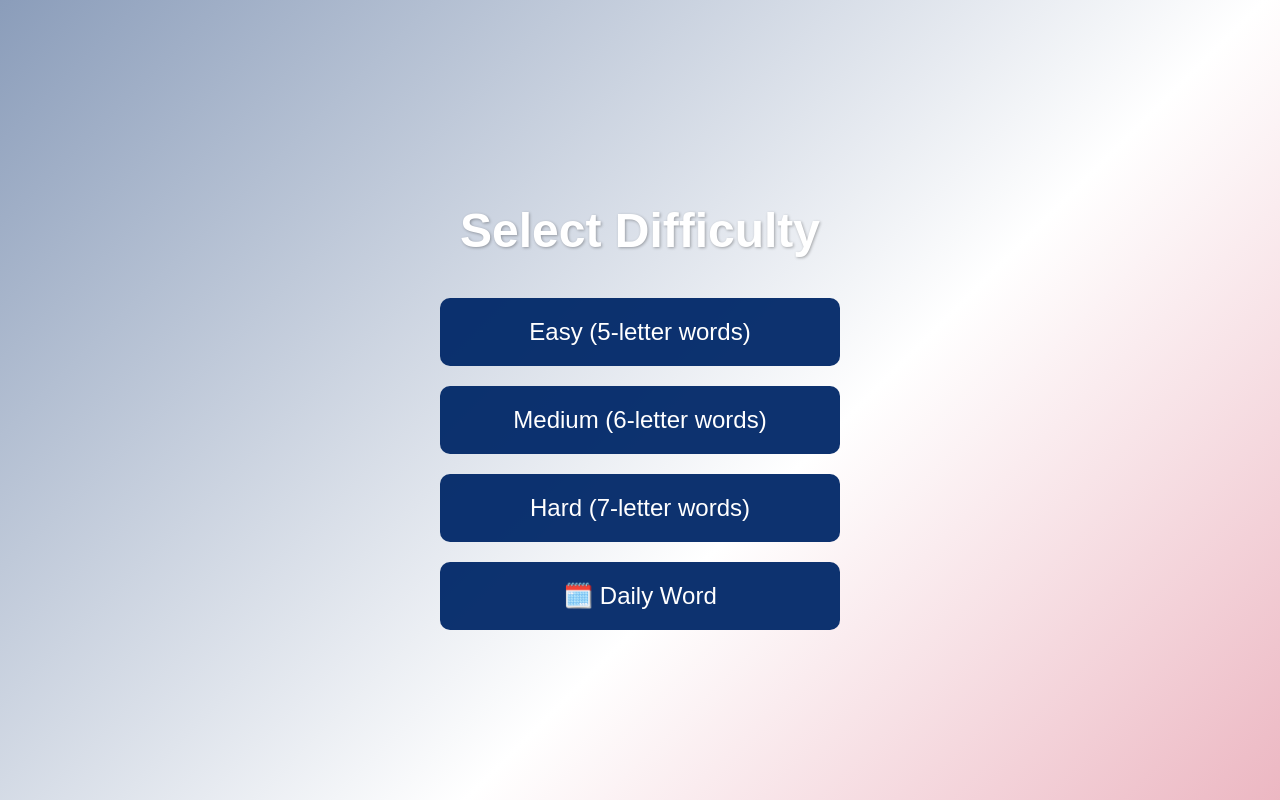
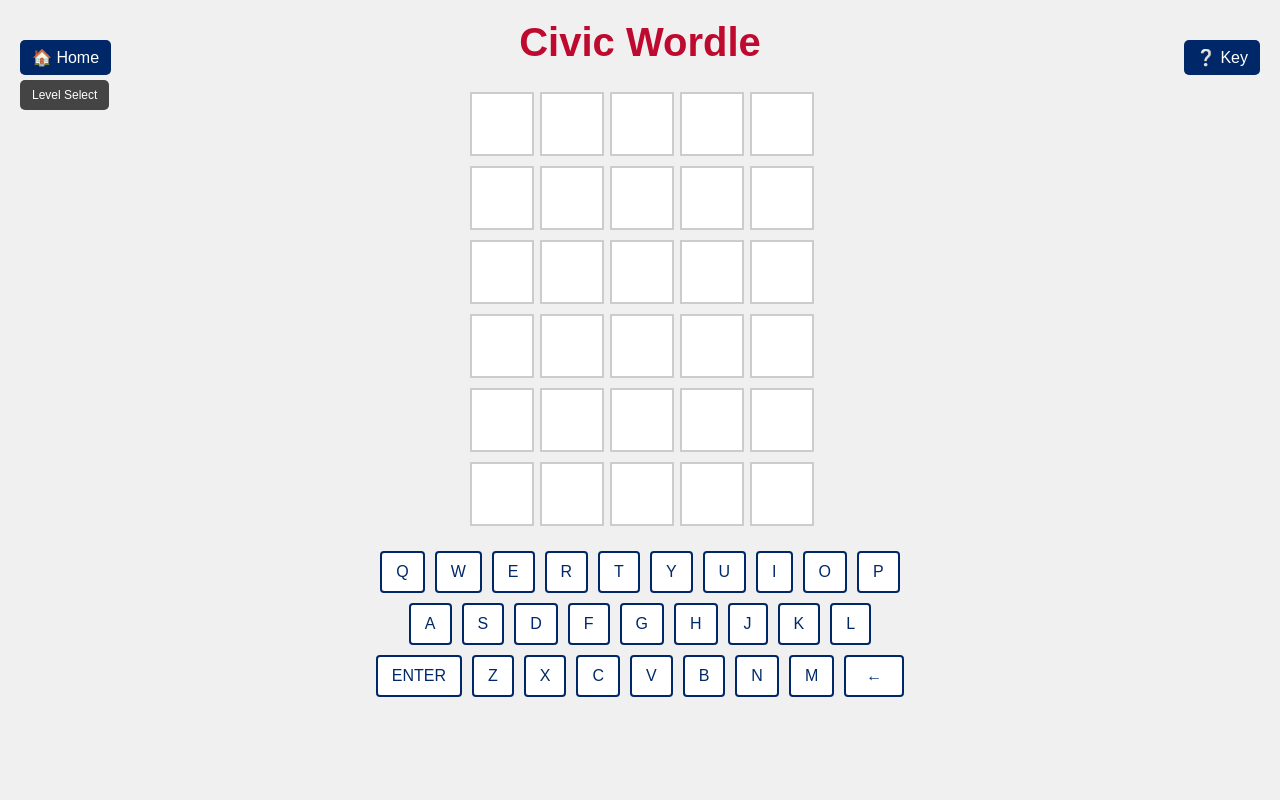
Before and after one commit to 1tsRyan2/civic-wordle, a plain HTML site: page level-select.html in a window 1280 px wide. Drawn offline with nearby package versions, Linux system fonts and the light colour scheme.

Commit message:
Update level-select.html

```diff
--- a/level-select.html
+++ b/level-select.html
@@ -1,82 +1,51 @@
 <!DOCTYPE html>
 <html lang="en">
 <head>
-  <meta charset="UTF-8">
-  <title>Select Difficulty - Civic Wordle</title>
-  <style>
-    body {
-      font-family: Arial, sans-serif;
-      background: linear-gradient(-45deg, #bf0a30, white, #002868, white);
-      background-size: 400% 400%;
-      animation: gradientMove 20s ease infinite;
-      color: #002868;
-      margin: 0;
-      padding: 0;
-      height: 100vh;
-      display: flex;
-      flex-direction: column;
-      justify-content: center;
-      align-items: center;
-    }
-
-    @keyframes gradientMove {
-      0% { background-position: 0% 50%; }
-      50% { background-position: 100% 50%; }
-      100% { background-position: 0% 50%; }
-    }
-
-    h1 {
-      font-size: 3em;
-      color: #ffffff;
-      text-shadow: 1px 1px 3px rgba(0,0,0,0.3);
-      margin-bottom: 40px;
-    }
-
-    .level-buttons {
-      display: flex;
-      flex-direction: column;
-      gap: 20px;
-      width: 80%;
-      max-width: 400px;
-    }
-
-    .level-button {
-      padding: 20px;
-      background-color: rgba(0, 40, 104, 0.95);
-      color: white;
-      text-align: center;
-      font-size: 1.5em;
-      border-radius: 10px;
-      text-decoration: none;
-      transition: background-color 0.3s ease, transform 0.2s ease;
-    }
-
-    .level-button:hover {
-      background-color: #001a4d;
-      transform: scale(1.02);
-    }
-        @keyframes fadeIn {
-    from { opacity: 0; transform: translateY(20px); }
-    to { opacity: 1; transform: translateY(0); }
-    }
-
-    .level-button {
-    opacity: 0;
-    animation: fadeIn 0.8s ease forwards;
-    }
-
-    .level-button:nth-child(1) { animation-delay: 0.1s; }
-    .level-button:nth-child(2) { animation-delay: 0.3s; }
-    .level-button:nth-child(3) { animation-delay: 0.5s; }
-  </style>
+  <meta charset="UTF-8" />
+  <title>Civic Wordle</title>
+  <link rel="stylesheet" href="style.css" />
+  <script src="https://cdn.jsdelivr.net/npm/canvas-confetti@1.5.1/dist/confetti.browser.min.js"></script>
 </head>
 <body>
-  <h1>Select Difficulty</h1>
-  <div class="level-buttons">
-    <a class="level-button" href="game.html?level=easy">Easy (5-letter words)</a>
-    <a class="level-button" href="game.html?level=medium">Medium (6-letter words)</a>
-    <a class="level-button" href="game.html?level=hard">Hard (7-letter words)</a>
-    <a class="level-button" href="game.html?level=daily">🗓️ Daily Word</a>
+
+  <a href="index.html" id="homeBtn">🏠 Home</a>
+  <a href="level-select.html" id="levelBtn">Level Select</a>
+
+
+  <!-- Top-Right Key Button -->
+  <button id="toggleLegendBtn">❔ Key</button>
+
+  <!-- Legend Modal Overlay -->
+  <div id="legendOverlay" class="hidden">
+    <div class="legend-content">
+      <h2>Color Key</h2>
+      <div class="legend-item">
+        <span class="legend-box correct"></span> Correct letter & position
+      </div>
+      <div class="legend-item">
+        <span class="legend-box present"></span> Correct letter, wrong position
+      </div>
+      <div class="legend-item">
+        <span class="legend-box absent"></span> Letter not in word
+      </div>
+    </div>
   </div>
+
+  <!-- Game Title -->
+  <h1>Civic Wordle</h1>
+
+  <!-- Game Grid -->
+  <div id="game"></div>
+
+  <!-- Keyboard -->
+  <div id="keyboard"></div>
+
+  <!-- Message & Controls -->
+  <p id="message"></p>
+  <button id="restartBtn" style="display:none;" onclick="restartGame()">Restart Game</button>
+
+  <!-- Game Logic -->
+  <script src="script.js"></script>
+
 </body>
 </html>
```
